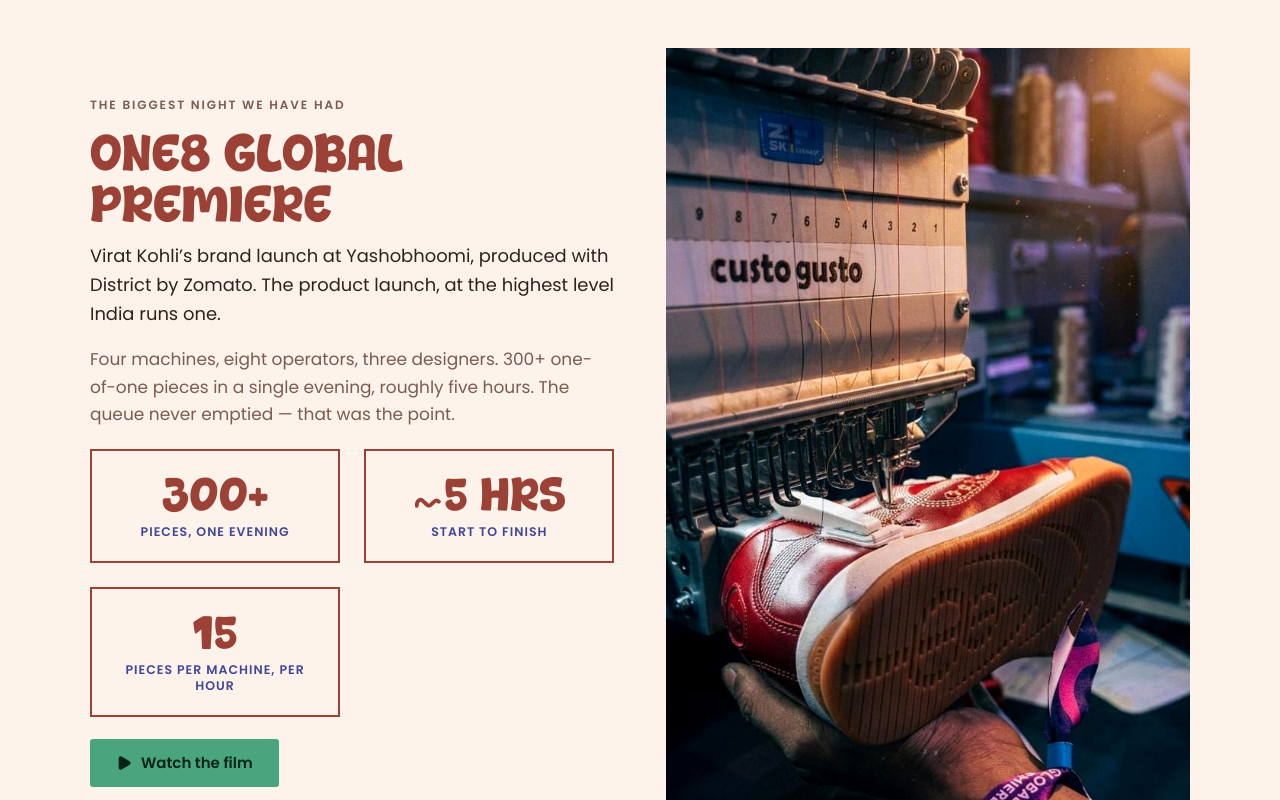
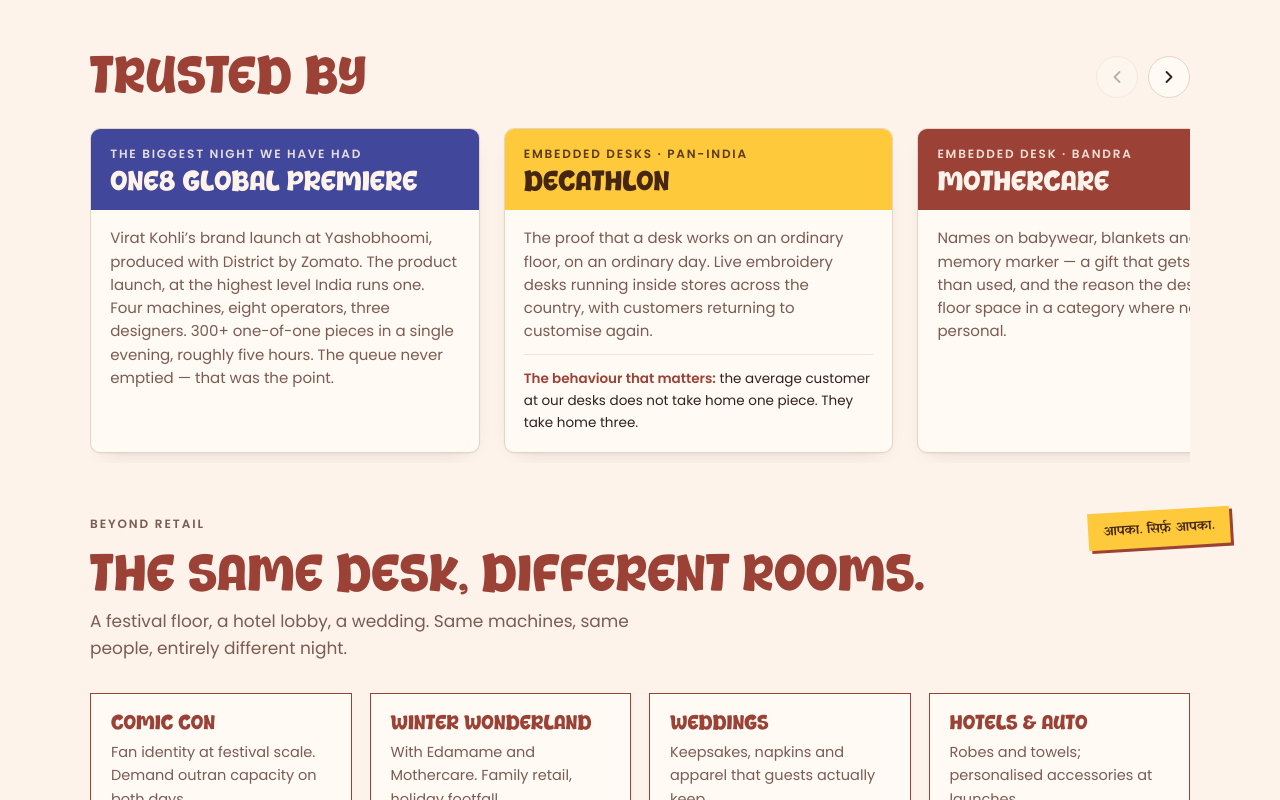
Before and after one commit to krishna9358/custo-gusto, a Next.js app: page /clients in a window 1280 px wide. Shown: the part 980-1780 px from the top of the page. Built offline with nearby package versions, Linux system fonts and the light colour scheme.

Commit message:
client fix

```diff
--- a/app/clients/page.tsx
+++ b/app/clients/page.tsx
@@ -17,7 +17,6 @@
 import { Tilde } from '@/components/Glyphs';
 import {
   StatTiles,
-  One8Photo,
   ClosingBand,
 } from '@/components/SharedSections';
 import { Button } from '@/components/Button';
@@ -96,56 +95,7 @@
         </div>
       </section>
 
-      <section className="sec" id="one8" style={{ paddingBottom: 'calc(var(--pad) * 0.25)' }}>
-        <div className="wrap">
-          <div className="split">
-            <div data-aos="fade-up">
-              <p className="eyebrow">The biggest night we have had</p>
-              <h2 className="big">one8 Global Premiere</h2>
-              <p className="lead" style={{ marginTop: '14px' }}>
-                Virat Kohli&rsquo;s brand launch at Yashobhoomi, produced with
-                District by Zomato. The product launch, at the highest level
-                India runs one.
-              </p>
-              <p className="sub" style={{ marginTop: '12px' }}>
-                Four machines, eight operators, three designers. 300+
-                one-of-one pieces in a single evening, roughly five hours. The
-                queue never emptied &mdash; that was the point.
-              </p>
-              <div className="g g3" style={{ marginTop: '20px' }}>
-                <div className="tile" data-aos="fade-up" data-aos-delay="100">
-                  <div className="v">300+</div>
-                  <div className="l">Pieces, one evening</div>
-                </div>
-                <div className="tile" data-aos="fade-up" data-aos-delay="150">
-                  <div className="v">
-                    <Tilde />5 hrs
-                  </div>
-                  <div className="l">Start to finish</div>
-                </div>
-                <div className="tile" data-aos="fade-up" data-aos-delay="200">
-                  <div className="v">15</div>
-                  <div className="l">Pieces per machine, per hour</div>
-                </div>
-              </div>
-              <div className="btns" style={{ marginTop: '22px' }} data-aos="fade-up" data-aos-delay="250">
-                <Button
-                  href="https://youtube.com/shorts/PFZjzmlq5LI"
-                  variant="live"
-                  target="_blank"
-                >
-                  Watch the film
-                </Button>
-              </div>
-            </div>
-            <div data-aos="fade-left" data-aos-delay="150">
-              <One8Photo shape="ph-23" />
-            </div>
-          </div>
-        </div>
-      </section>
-
-      <section style={{ padding: 'calc(var(--pad) * 0.2) 0' }}>
+      <section className="sec" style={{ paddingBottom: 'calc(var(--pad) * 0.25)' }}>
         <div className="wrap">
           <ClientsCarousel />
         </div>
--- a/app/globals.css
+++ b/app/globals.css
@@ -942,8 +942,21 @@
 }
 
 /* ---- editorial story page ---- */
-.story-hero{padding:clamp(48px,7vw,96px) 0 clamp(44px,6vw,84px);position:relative;overflow:hidden;}
-.story-hero-grid{display:grid;grid-template-columns:minmax(0,1.05fr) minmax(0,1fr);gap:clamp(28px,4vw,60px);align-items:flex-start;}
+.story-hero{
+  position:relative;
+  width:100%;
+  max-width:100%;
+  min-height:calc(100vh - 74px);
+  min-height:calc(100dvh - 74px);
+  display:flex;
+  align-items:center;
+  padding:clamp(48px,7vw,96px) 0 clamp(44px,6vw,84px);
+  overflow:hidden;
+  background:var(--night);
+  box-sizing:border-box;
+}
+.story-hero .wrap{width:100%;}
+.story-hero-grid{display:grid;grid-template-columns:minmax(0,1.05fr) minmax(0,1fr);gap:clamp(28px,4vw,60px);align-items:center;width:100%;}
 @media (max-width:900px){.story-hero-grid{grid-template-columns:1fr;gap:36px;}}
 .story-hero-title{font-family:'Best Curry','Poppins',sans-serif;font-size:clamp(34px,5.2vw,68px);line-height:1.04;color:var(--marigold);text-wrap:balance;}
 .story-hero-media{position:relative;border-radius:0;overflow:hidden;border:1px solid var(--rule);box-shadow:var(--sh-lg);
--- a/components/ClientsCarousel.tsx
+++ b/components/ClientsCarousel.tsx
@@ -4,7 +4,7 @@
 import { ChevronLeft, ChevronRight } from 'lucide-react';
 import { CASES_DATA } from '@/data/clients';
 
-const SWATCHES = ['e-ind', 'e-mar', 'e-bri', 'e-ind'];
+const SWATCHES = ['e-ind', 'e-mar', 'e-bri'];
 
 export function ClientsCarousel() {
   const scrollRef = useRef<HTMLDivElement>(null);
@@ -48,8 +48,18 @@
 
   return (
     <div>
-      <div className="flex justify-end mb-4" data-aos="fade-up">
-        <div className="tg-nav" aria-label="Client case studies navigation">
+      <div className="tg-head" data-aos="fade-up">
+        <div>
+          <h2 className="big" data-aos="fade-up" data-aos-delay="100">
+            TRUSTED BY
+          </h2>
+        </div>
+        <div
+          className="tg-nav"
+          aria-label="Client case studies navigation"
+          data-aos="fade-up"
+          data-aos-delay="120"
+        >
           <button
             type="button"
             aria-label="Previous client"
@@ -71,7 +81,7 @@
         </div>
       </div>
 
-      <div className="client-carousel-rail">
+      <div className="client-carousel-rail" style={{ marginTop: '30px' }}>
         <div className="client-carousel-track" ref={scrollRef}>
           {CASES_DATA.map((c, i) => (
             <div
--- a/data/clients.ts
+++ b/data/clients.ts
@@ -90,6 +90,11 @@
 
 export const CASES_DATA: CaseItem[] = [
   {
+    title: 'one8 Global Premiere',
+    meta: 'The biggest night we have had',
+    body: 'Virat Kohli’s brand launch at Yashobhoomi, produced with District by Zomato. The product launch, at the highest level India runs one. Four machines, eight operators, three designers. 300+ one-of-one pieces in a single evening, roughly five hours. The queue never emptied — that was the point.',
+  },
+  {
     title: 'Decathlon',
     meta: 'Embedded desks · pan-India',
     body: 'The proof that a desk works on an ordinary floor, on an ordinary day. Live embroidery desks running inside stores across the country, with customers returning to customise again.',
--- a/data/scaleCases.ts
+++ b/data/scaleCases.ts
@@ -16,7 +16,7 @@
     description:
       'At the one8 Global Premiere with Virat Kohli (Yashobhoomi, with District by Zomato), we ran 4 machines and a live design desk. Guests picked their pair, designed it with us, and walked out wearing a one-of-one in minutes.',
     techniques: ['Live embroidery', 'Footwear', 'Brand launch'],
-    videoUrl: 'https://youtu.be/9Z110fUe90Q',
+    videoUrl: 'https://www.youtube.com/shorts/PFZjzmlq5LI',
   },
   {
     id: 'uniqlo-in-store',
```
